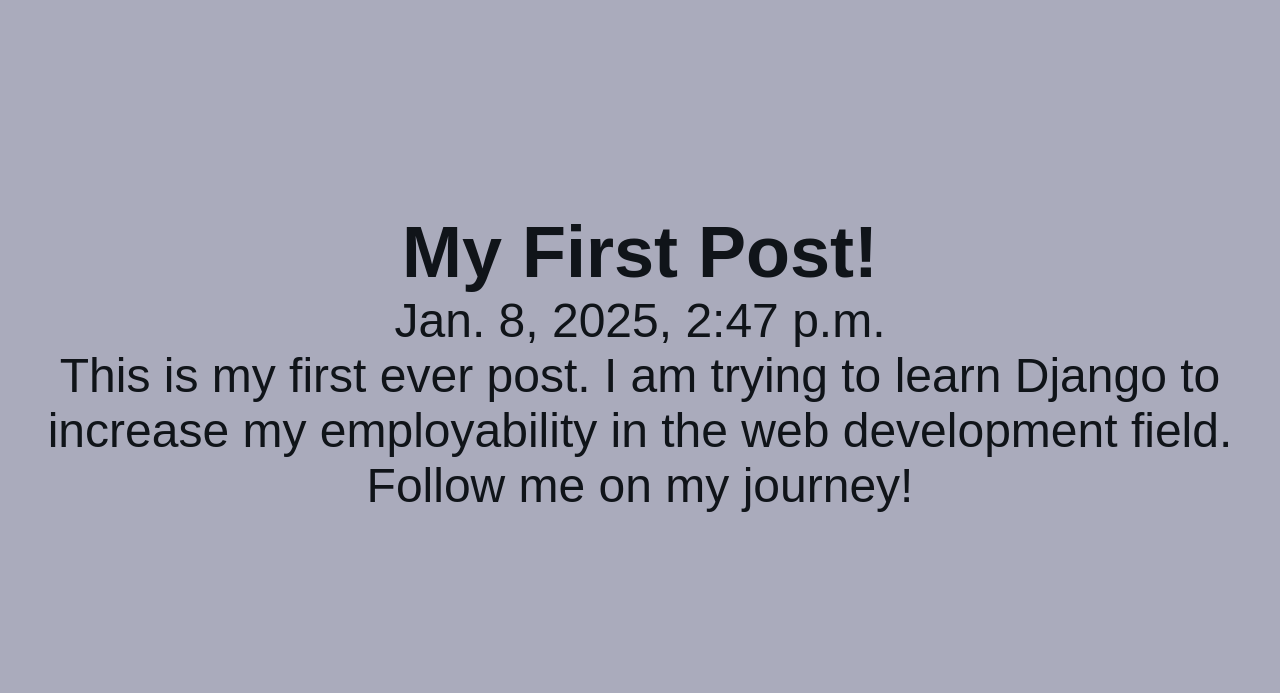
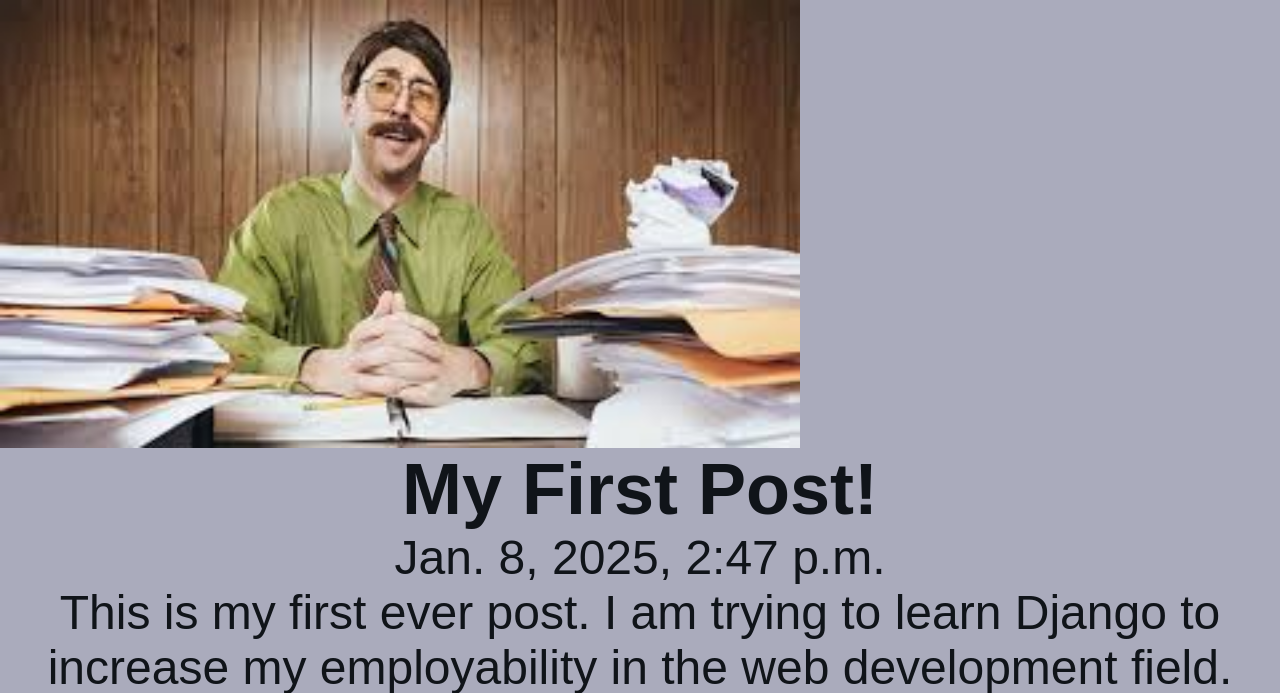
Before and after one commit to JonathanSavastano/firstDjango, a Django app: a page that uses posts/templates/posts/post_page.html in a window 1280 px wide. Shown: the part 77-770 px from the top of the page. Before the commit the page ends 589 px from the top, so only its background shows below. Run offline with Django 5.2, Linux system fonts and the light colour scheme; data comes from the database, SQL or seed files in the repository; both versions use the stored data as it was after the commit.

Commit message:
added pics to posts

```diff
--- a/myproject/settings.py
+++ b/myproject/settings.py
@@ -124,6 +124,10 @@
     os.path.join(BASE_DIR, 'static')
 ]
 
+MEDIA_URL = 'media/'
+
+MEDIA_ROOT = os.path.join(BASE_DIR, 'media')
+
 # Default primary key field type
 # https://docs.djangoproject.com/en/5.1/ref/settings/#default-auto-field
 
--- a/myproject/urls.py
+++ b/myproject/urls.py
@@ -17,6 +17,8 @@
 from django.contrib import admin
 from django.urls import path, include
 from . import views
+from django.conf.urls.static import static
+from django.conf import settings
 
 urlpatterns = [
     path('admin/', admin.site.urls),
@@ -24,3 +26,5 @@
     path('about/', views.about), # about
     path('posts/', include('posts.urls')) # posts
 ]
+
+urlpatterns += static(settings.MEDIA_URL, document_root=settings.MEDIA_ROOT)
--- a/posts/models.py
+++ b/posts/models.py
@@ -7,6 +7,7 @@
     body = models.TextField() # relates to a text area form input
     slug = models.SlugField()
     date = models.DateTimeField(auto_now_add=True) # date timestamp anytime post is added
+    banner = models.ImageField(default='fallback.png', blank=True)
 
     # return the title when we query the database in ORM
     def __str__(self):
--- a/posts/templates/posts/post_page.html
+++ b/posts/templates/posts/post_page.html
@@ -6,6 +6,11 @@
 
 {% block content %}
     <section>
+        <img
+            class="banner"
+            src="{{ post.banner.url }}"
+            alt="{{ post.title }}"
+        />
         <h1>{{ post.title }}</h1>
         <p>{{ post.date }}</p>
         <p>{{ post.body }}</p>
--- a/static/css/style.css
+++ b/static/css/style.css
@@ -40,3 +40,9 @@
 a:hover {
     opacity: .85;
 }
+
+.banner {
+    display: block;
+    width: 100%;
+    max-width: 800px;
+}
```
Also changed, not shown: db.sqlite3, media/dog.jpeg (added), media/fallback.png (added), media/girl.jpeg (added), media/guy.jpeg (added), posts/migrations/0002_post_banner.py (added).
